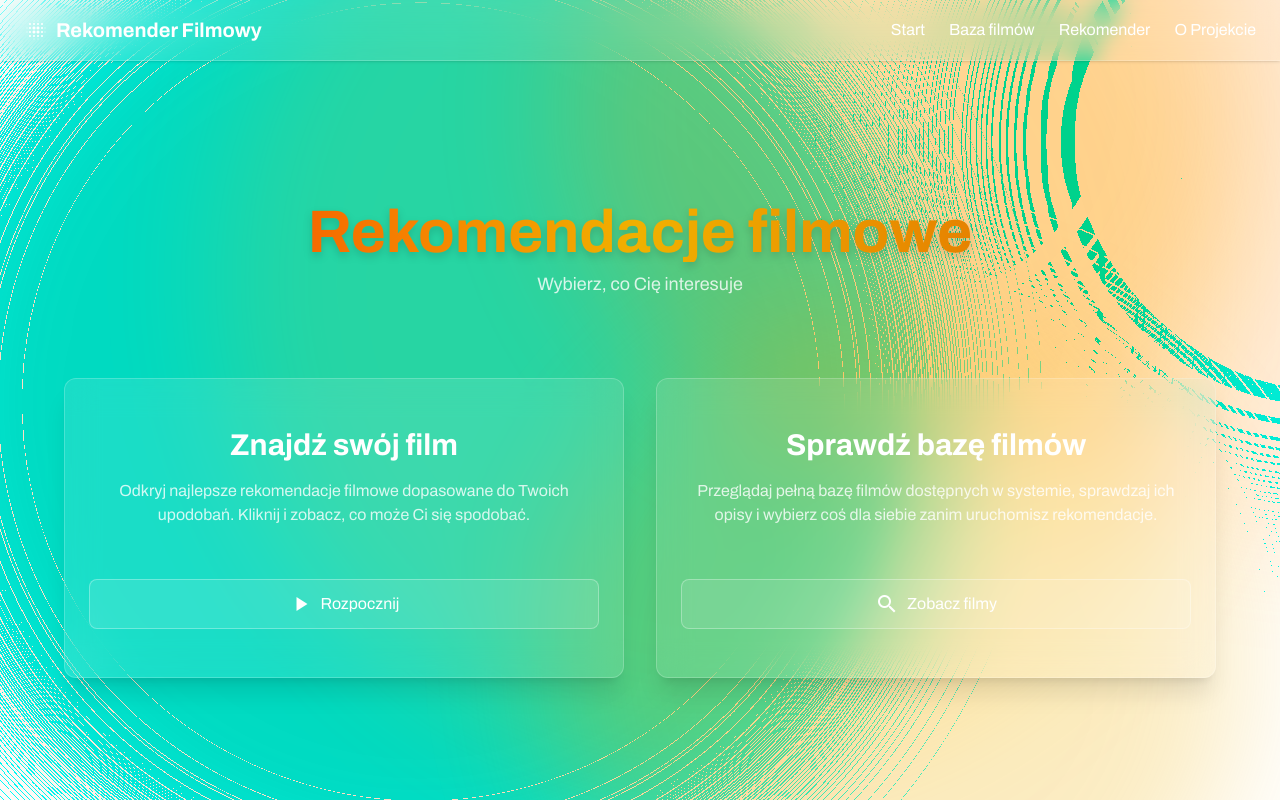
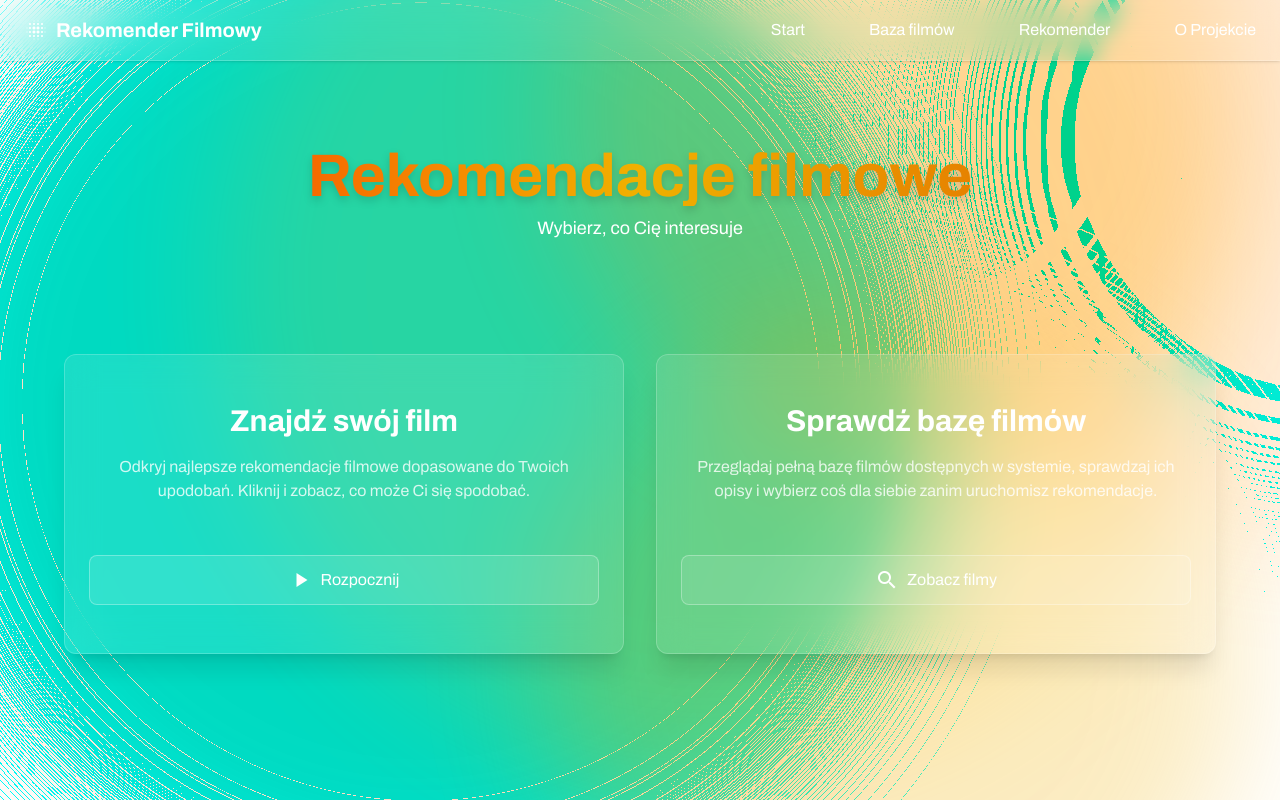
Before and after one commit to Swierszczykowaty/recommender-web, a Next.js app: page / in a window 1280 px wide. Built offline with nearby package versions, Linux system fonts and the light colour scheme.

Commit message:
[UPDATE] - nav and hero

```diff
--- a/src/components/Hero.tsx
+++ b/src/components/Hero.tsx
@@ -39,7 +39,7 @@ export default function Hero() {
 
         {/* Nagłówek sekcji */}
         <motion.div
-        className="relative z-10 w-full max-w-4xl text-center my-20"
+        className="relative z-10 w-full max-w-4xl text-center mb-28"
         initial={{ opacity: 0}} // Stan początkowy: niewidoczny i lekko poniżej
         animate={{ opacity: 1, y: 0 }} // Stan końcowy: w pełni widoczny, na swojej pozycji
         transition={{ duration: 1, ease: "easeOut" }} // Czas trwania, opóźnienie i funkcja przejścia
@@ -47,7 +47,7 @@ export default function Hero() {
           <h2 className="text-4xl md:text-6xl font-extrabold text-transparent bg-clip-text bg-gradient-to-r from-orange-600 via-yellow-500 to-amber-600 drop-shadow-lg">
             Rekomendacje filmowe
           </h2>
-          <p className="mt-2 text-lg text-white/80">
+          <p className="mt-2 text-lg text-white">
             Wybierz, co Cię interesuje
           </p>
         </motion.div>
--- a/src/components/NavBar.tsx
+++ b/src/components/NavBar.tsx
@@ -16,11 +16,11 @@ export default function NavBar() {
         </Link>
 
         {/* Desktop menu */}
-        <div className="hidden md:flex space-x-6 text-white">
-          <Link href="/">Start</Link>
-          <Link href="/movies">Baza filmów</Link>
-          <Link href="/recommender">Rekomender</Link>
-          <Link href="/recommender">O Projekcie</Link>
+        <div className="hidden md:flex space-x-8 xl:space-x-16 text-white">
+          <Link className='hover:text-orange-200 active:text-orange-700 duration-100' href="/">Start</Link>
+          <Link className='hover:text-orange-200 active:text-orange-700 duration-100' href="/movies">Baza filmów</Link>
+          <Link className='hover:text-orange-200 active:text-orange-700 duration-100' href="/recommender">Rekomender</Link>
+          <Link className='hover:text-orange-200 active:text-orange-700 duration-100' href="/recommender">O Projekcie</Link>
         </div>
 
         {/* Mobile hamburger */}
```
